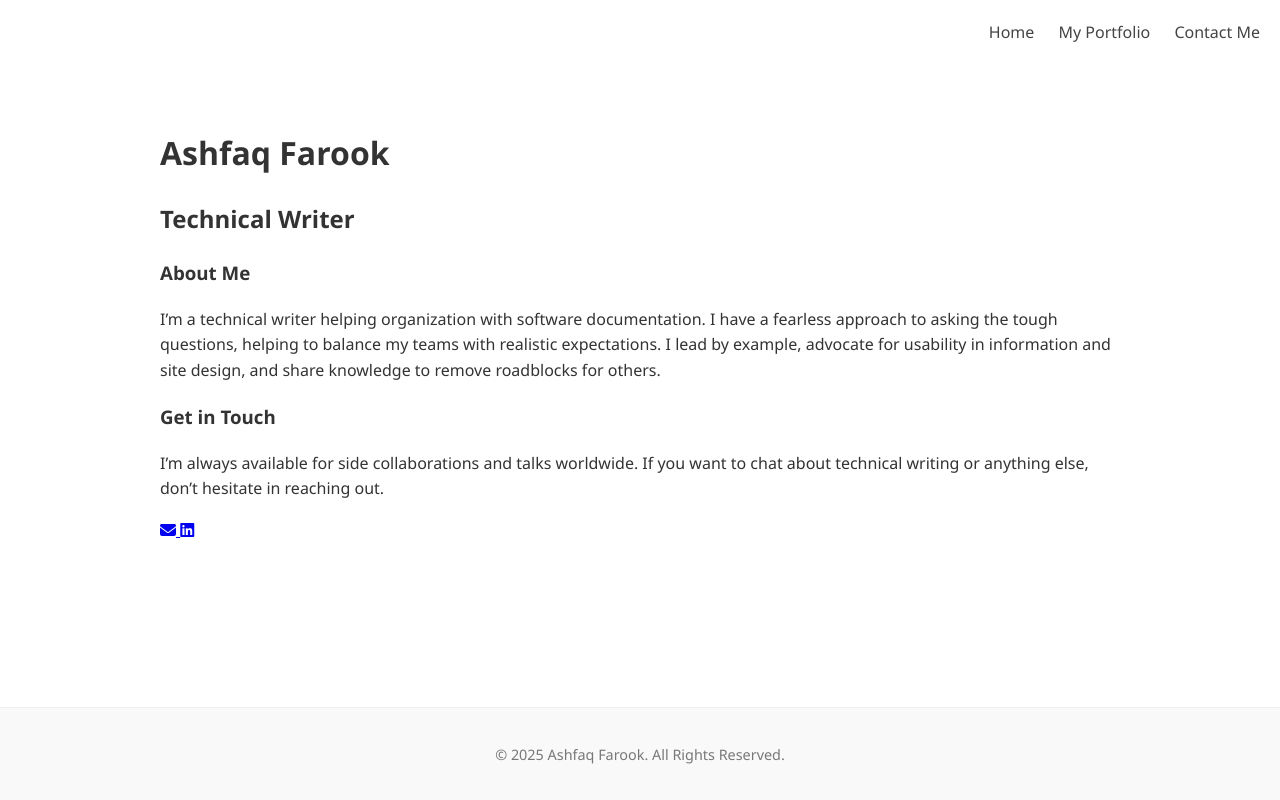
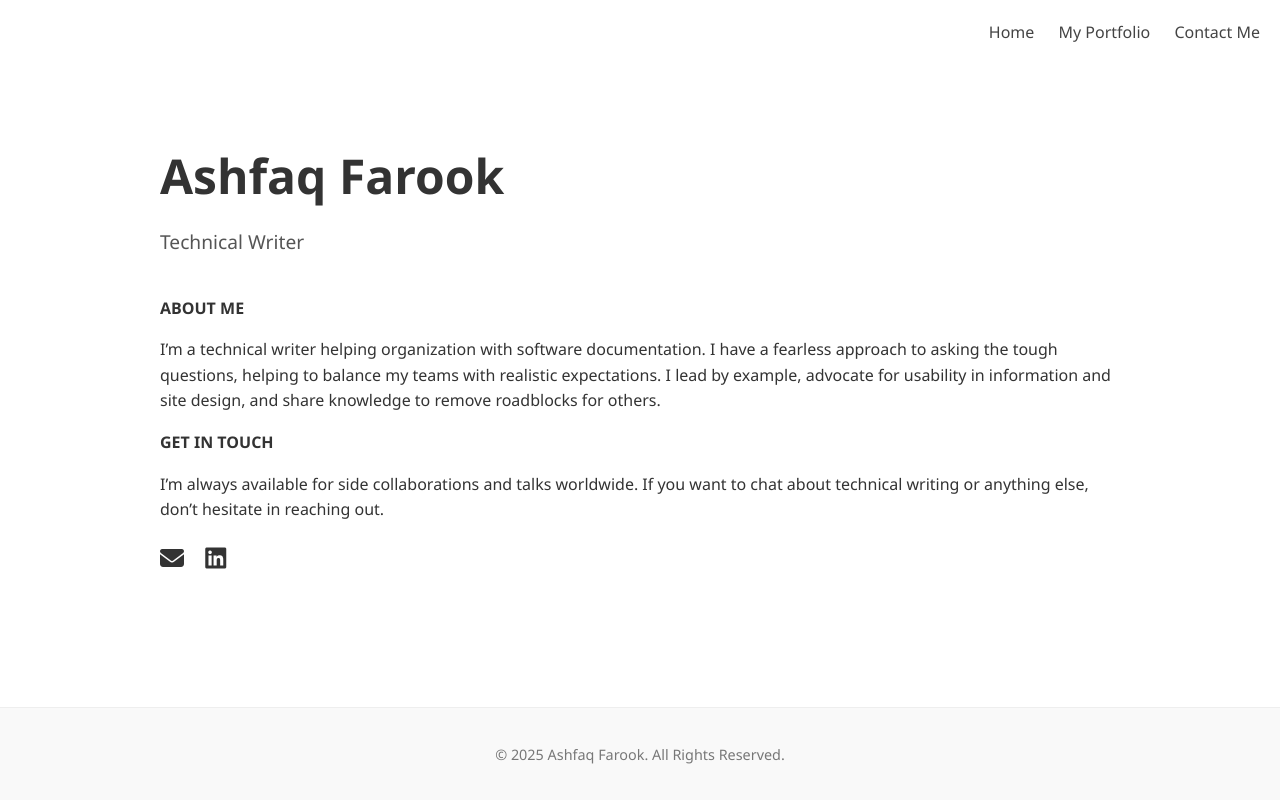
Before and after one commit to ashfaqfarook/ashfaqfarook.github.io, a plain HTML site: page index.html in a window 1280 px wide. Drawn offline with Linux system fonts and the light colour scheme.

Commit message:
Update style.css

```diff
--- a/style.css
+++ b/style.css
@@ -26,6 +26,27 @@ header {
   background: transparent;
 }
 
+h1 {
+  font-size: 3rem;
+  font-weight: 700;
+  margin-bottom: 0.25em;
+}
+
+h2 {
+  font-size: 1.2rem;
+  font-weight: 400;
+  color: #555;
+  margin-top: 0;
+  margin-bottom: 2em;
+}
+
+h3 {
+  text-transform: uppercase;
+  font-size: 1rem;
+  font-weight: 700;
+  margin-bottom: 0.5em;
+}
+
 /* Navigation links */
 nav a {
   margin-left: 20px;
@@ -44,14 +65,15 @@ footer {
   border-top: 1px solid #eee;
 }
 
-/* Make icons consistent */
-.social-icons {
-  margin-top: 10px;
+.icons a {
+  margin-right: 15px;
+  font-size: 1.5rem;
+  color: #333;
+  text-decoration: none;
 }
-.social-icons a {
-  margin-right: 10px;
-  font-size: 24px;
-  color: #333;
+
+.icons a:hover {
+  color: #0077b5; /* LinkedIn Blue */
 }
 
 /* Responsive behavior */
```
